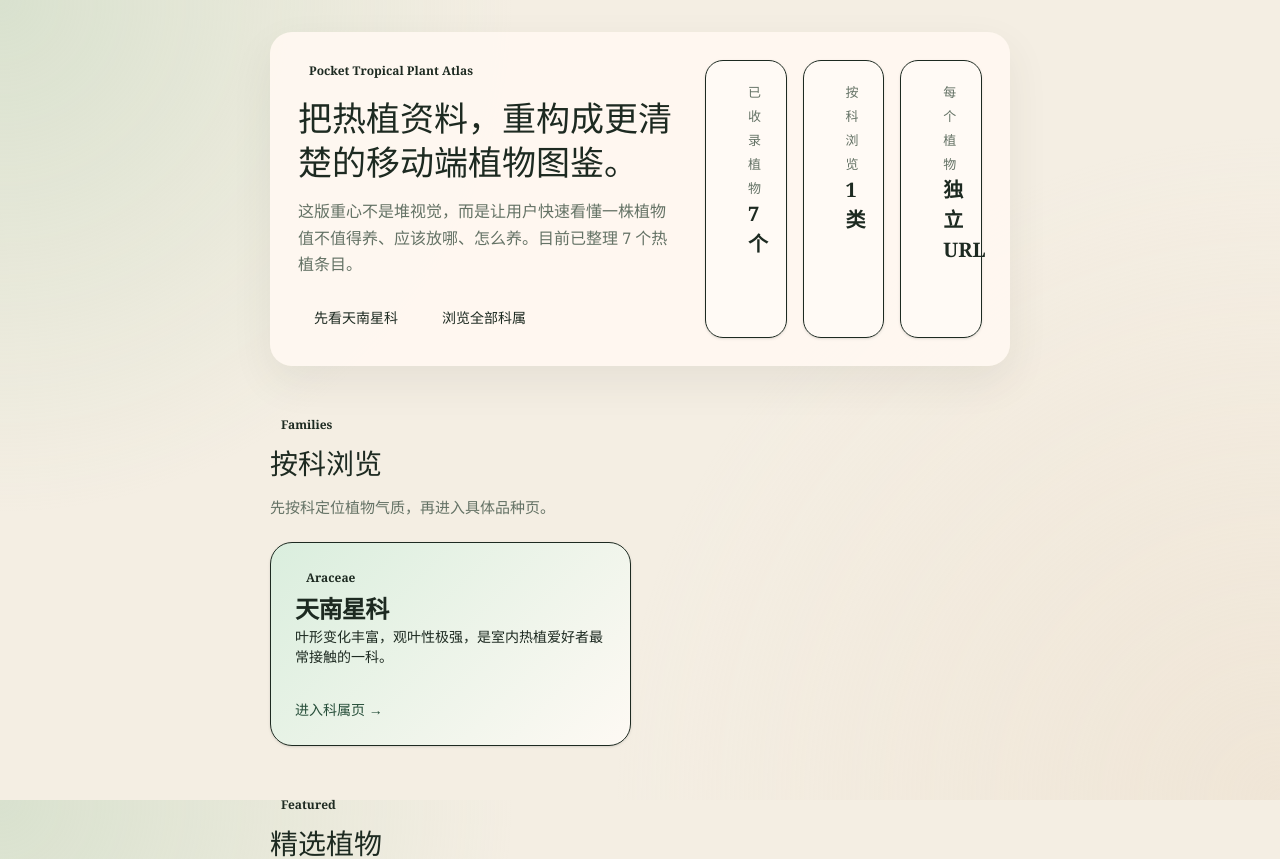
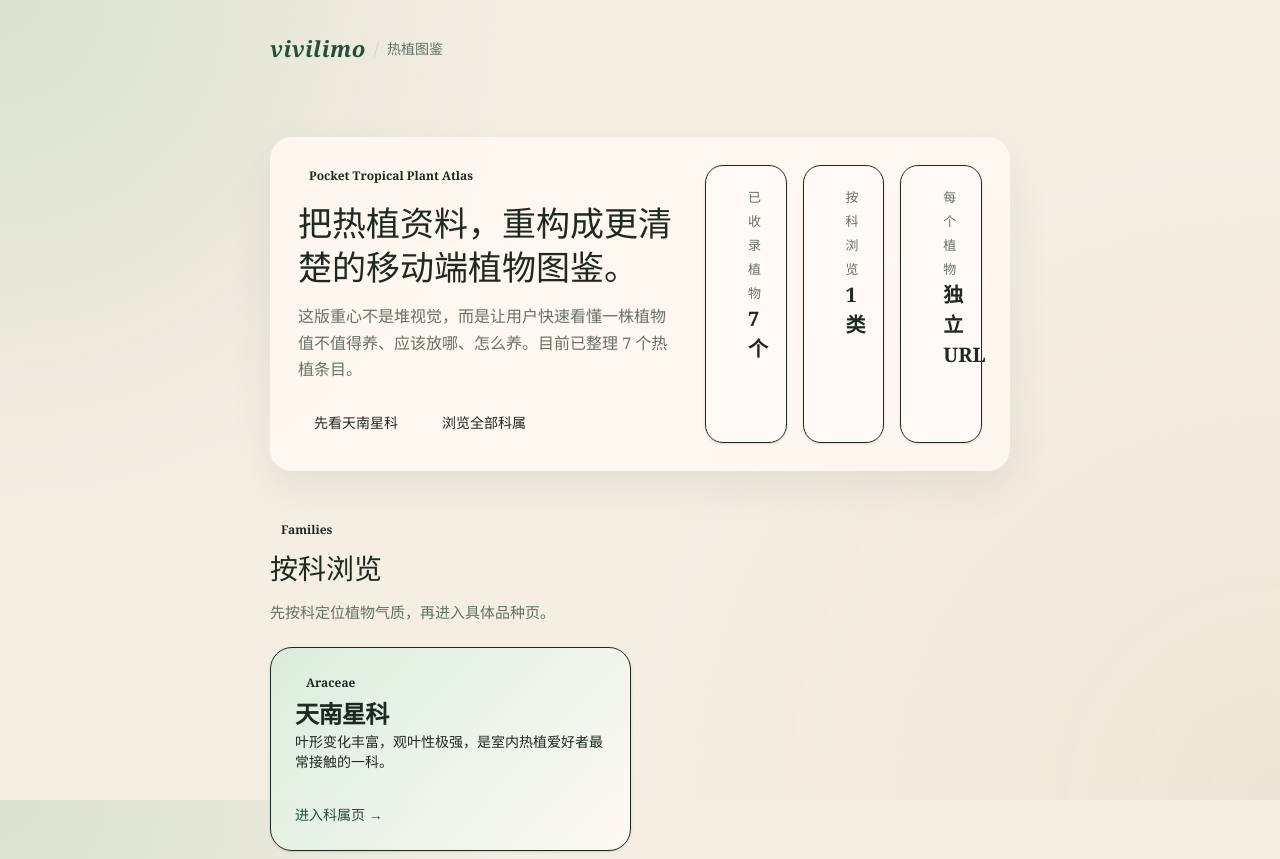
Before and after one commit to yosign/tropical-plants-site, a React (Vite) app: page / in a window 1280 px wide. Shown: the top 859 px of the page. Built offline with nearby package versions, Linux system fonts and the light colour scheme.

Commit message:
feat: add vivilimo brand identity to all pages

```diff
--- a/src/components/pages.jsx
+++ b/src/components/pages.jsx
@@ -119,6 +119,13 @@ function useSpeech(text) {
 export function HomePage({ navigate }) {
   return (
     <main className="page page--home">
+      <header className="site-header">
+        <div className="brand">
+          <span className="brand-name">vivilimo</span>
+          <span className="brand-divider">/</span>
+          <span className="brand-subtitle">热植图鉴</span>
+        </div>
+      </header>
       <section className="hero-shell shell-card">
         <div className="hero-copy">
           <Badge>Pocket Tropical Plant Atlas</Badge>
@@ -173,6 +180,13 @@ export function FamilyPage({ navigate, family }) {
 
   return (
     <main className="page">
+      <header className="site-header">
+        <button className="brand brand-link button-reset" onClick={() => navigate('/')}>
+          <span className="brand-name">vivilimo</span>
+          <span className="brand-divider">/</span>
+          <span className="brand-subtitle">热植图鉴</span>
+        </button>
+      </header>
       <section className="page-head shell-card">
         <button className="back-link button-reset" onClick={() => navigate('/')}>← 返回首页</button>
         <div className="section-header section-header--tight">
@@ -216,6 +230,13 @@ export function PlantPage({ navigate, plant }) {
 
   return (
     <main className="page page--plant">
+      <header className="site-header">
+        <button className="brand brand-link button-reset" onClick={() => navigate('/')}>
+          <span className="brand-name">vivilimo</span>
+          <span className="brand-divider">/</span>
+          <span className="brand-subtitle">热植图鉴</span>
+        </button>
+      </header>
       <section className="plant-hero-card shell-card">
         <div className="plant-hero-media"><img src={plant.cover} alt={plant.nameCn} className="plant-hero-image" /></div>
         <div className="plant-hero-copy">
--- a/src/style.css
+++ b/src/style.css
@@ -47,6 +47,44 @@ body {
   font: inherit;
   color: inherit;
   cursor: pointer;
+}
+
+.site-header {
+  margin-bottom: 24px;
+}
+
+.brand {
+  display: flex;
+  align-items: center;
+  gap: 8px;
+}
+
+.brand-link {
+  transition: opacity 0.2s;
+}
+
+.brand-link:hover {
+  opacity: 0.7;
+}
+
+.brand-name {
+  font-family: Georgia, serif;
+  font-size: 22px;
+  font-weight: 600;
+  font-style: italic;
+  color: var(--primary);
+  letter-spacing: 0.5px;
+}
+
+.brand-divider {
+  color: var(--line);
+  font-size: 18px;
+}
+
+.brand-subtitle {
+  font-size: 14px;
+  color: var(--muted);
+  font-weight: 500;
 }
 
 .back-link {
```
